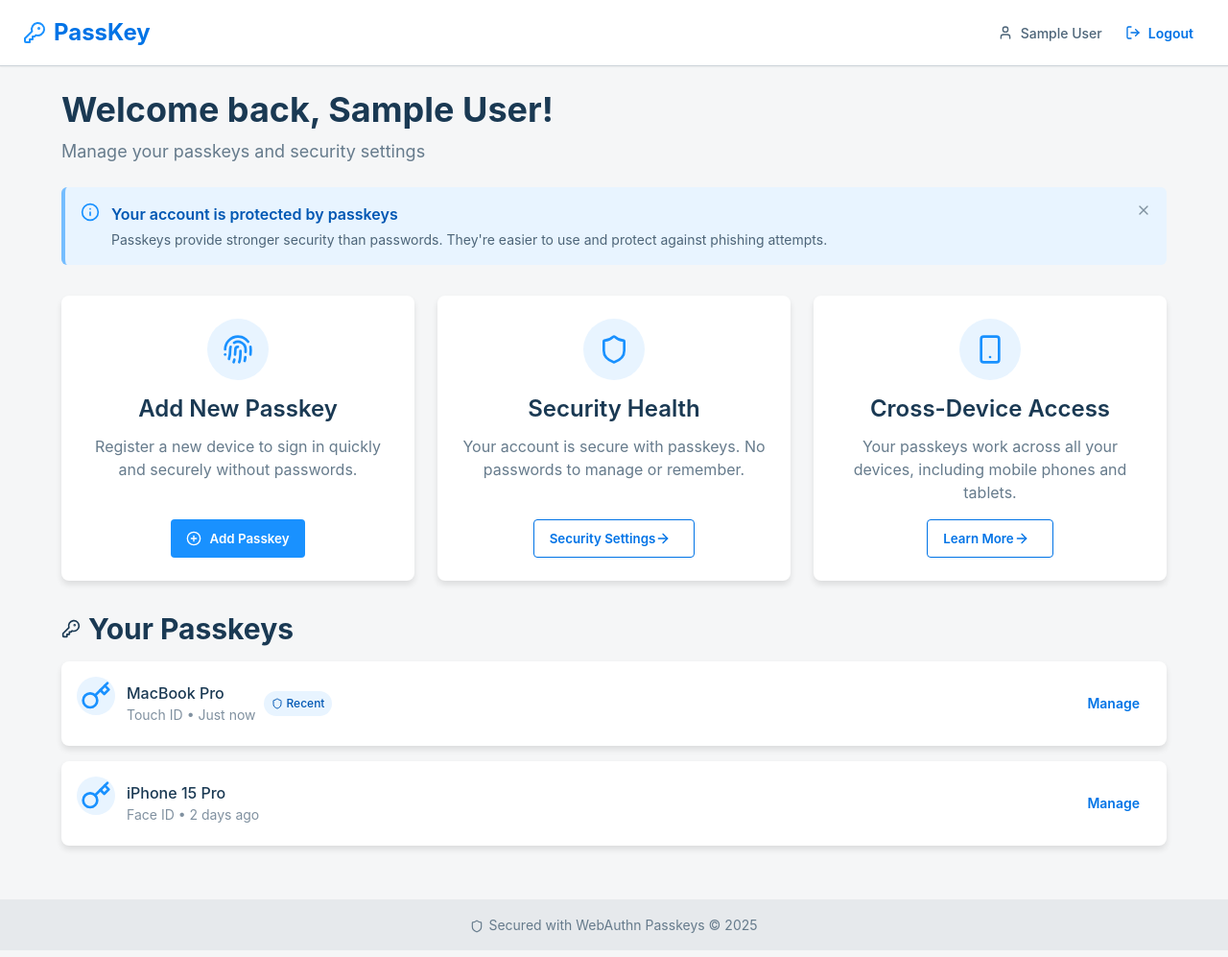
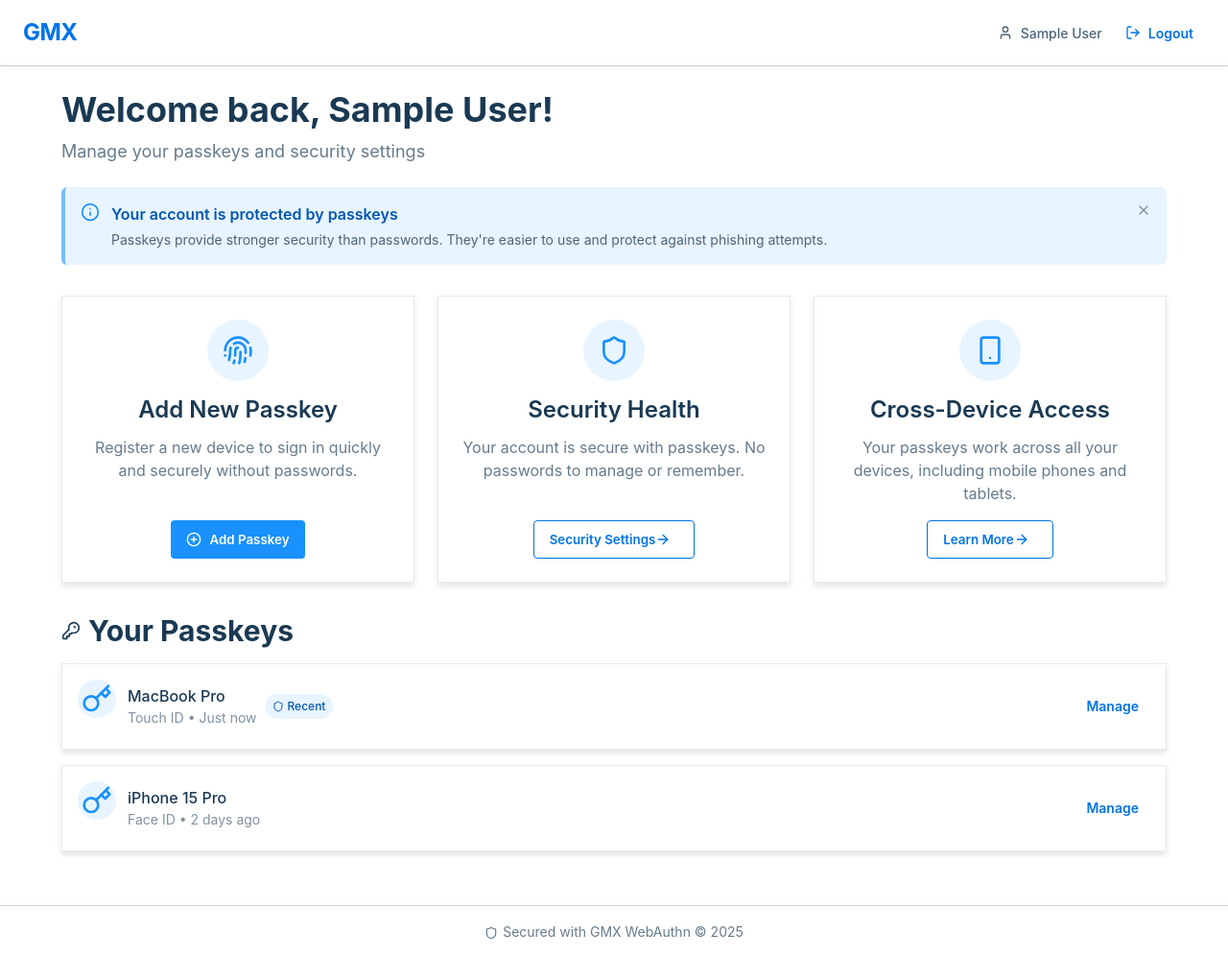
Before and after one commit to ZAKdev/passkey, a React (Vite) app: page /dashboard in a window 1280 px wide. Shown: the whole page at 96% size. Built offline with nearby package versions, Linux system fonts and the light colour scheme; sample sign-in values are in the browser's storage.

Commit message:
Update styling to match GMX

```diff
--- a/src/components/Card.tsx
+++ b/src/components/Card.tsx
@@ -19,13 +19,14 @@ const elevations = {
 
 const Card = styled.div<CardProps>`
   background-color: white;
-  border-radius: var(--radius-lg);
+  border-radius: var(--radius-base);
   box-shadow: ${props => elevations[props.elevation || 'md']};
   padding: ${props => paddings[props.padding || 'md']};
-  transition: transform 0.2s ease, box-shadow 0.2s ease;
+  transition: box-shadow 0.2s ease;
+  border: 1px solid var(--color-gray-100);
 
-  @media (prefers-color-scheme: dark) {
-    background-color: var(--color-gray-800);
+  &:hover {
+    box-shadow: ${props => elevations[props.elevation === 'sm' ? 'md' : 'lg']};
   }
 `;
 
--- a/src/components/Layout.tsx
+++ b/src/components/Layout.tsx
@@ -1,7 +1,7 @@
 import React, { ReactNode } from 'react';
 import styled from 'styled-components';
 import { useLocation } from 'react-router-dom';
-import { KeyRound, LogOut, Shield, User } from 'lucide-react';
+import { LogOut, Shield, User } from 'lucide-react';
 import Button from './Button';
 import { useAuth } from '../context/AuthContext';
 
@@ -13,6 +13,7 @@ const Container = styled.div`
   min-height: 100vh;
   display: flex;
   flex-direction: column;
+  background-color: white;
 `;
 
 const Header = styled.header`
@@ -26,15 +27,6 @@ const Header = styled.header`
   top: 0;
   z-index: 10;
   box-shadow: ${props => props.theme.shadows.sm};
-
-  @media (prefers-color-scheme: dark) {
-    background-color: ${props => props.theme.colors.gray[900]};
-    border-bottom-color: ${props => props.theme.colors.gray[700]};
-  }
-
-  @media (max-width: ${props => props.theme.breakpoints.md}) {
-    padding: ${props => props.theme.space[4]};
-  }
 `;
 
 const Logo = styled.div`
@@ -43,11 +35,8 @@ const Logo = styled.div`
   font-weight: 700;
   font-size: ${props => props.theme.fontSizes['2xl']};
   color: ${props => props.theme.colors.primary[600]};
-
-  svg {
-    margin-right: ${props => props.theme.space[2]};
-    color: ${props => props.theme.colors.primary[500]};
-  }
+  text-transform: uppercase;
+  letter-spacing: -0.5px;
 `;
 
 const Main = styled.main`
@@ -56,23 +45,16 @@ const Main = styled.main`
   max-width: 1200px;
   margin: 0 auto;
   width: 100%;
-
-  @media (max-width: ${props => props.theme.breakpoints.md}) {
-    padding: ${props => props.theme.space[4]};
-  }
+  background-color: white;
 `;
 
 const Footer = styled.footer`
-  background-color: ${props => props.theme.colors.gray[100]};
+  background-color: white;
+  border-top: 1px solid ${props => props.theme.colors.gray[200]};
   padding: ${props => props.theme.space[4]} ${props => props.theme.space[6]};
   text-align: center;
   font-size: ${props => props.theme.fontSizes.sm};
   color: ${props => props.theme.colors.gray[600]};
-
-  @media (prefers-color-scheme: dark) {
-    background-color: ${props => props.theme.colors.gray[800]};
-    color: ${props => props.theme.colors.gray[400]};
-  }
 `;
 
 const UserSection = styled.div`
@@ -91,10 +73,6 @@ const UserInfo = styled.div`
   svg {
     margin-right: ${props => props.theme.space[2]};
   }
-
-  @media (prefers-color-scheme: dark) {
-    color: ${props => props.theme.colors.gray[300]};
-  }
 `;
 
 const Layout: React.FC<LayoutProps> = ({ children }) => {
@@ -111,8 +89,7 @@ const Layout: React.FC<LayoutProps> = ({ children }) => {
     <Container>
       <Header>
         <Logo>
-          <KeyRound size={24} />
-          PassKey
+          GMX
         </Logo>
         {isAuthenticated && user && (
           <UserSection>
@@ -130,7 +107,7 @@ const Layout: React.FC<LayoutProps> = ({ children }) => {
       <Main>{children}</Main>
       <Footer>
         <Shield size={14} style={{ verticalAlign: 'middle', marginRight: '5px' }} />
-        Secured with WebAuthn Passkeys &copy; {new Date().getFullYear()}
+        Secured with GMX WebAuthn &copy; {new Date().getFullYear()}
       </Footer>
     </Container>
   );
```
